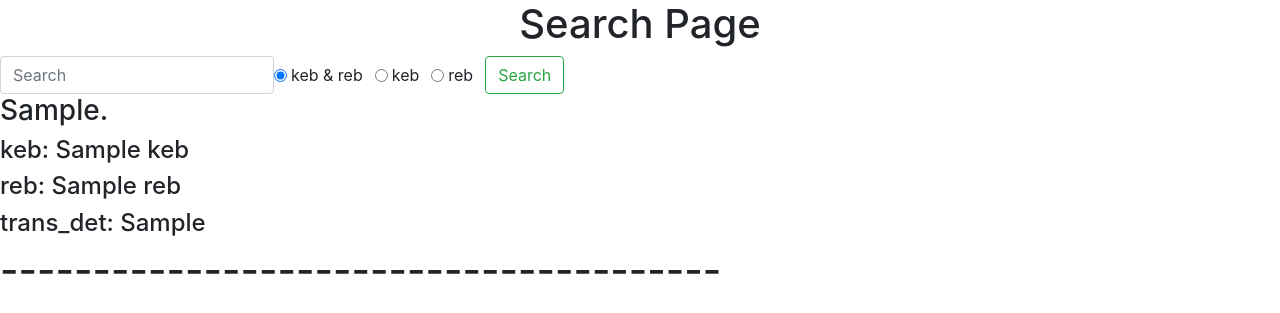
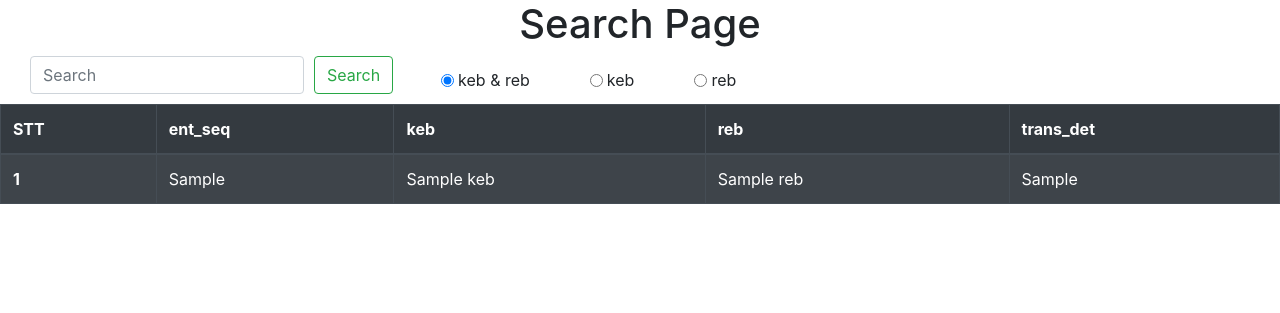
Before and after one commit to DungTranManh/deploy-testing, a Django app: template search/templates/search/index.html in a window 1280 px wide. Shown: the top 313 px of the page. Run offline with Django 3.2, Linux system fonts and the light colour scheme; the template is opened without the code that fills it: most values are stand-ins (such as "Sample title", 1, 10 or a date in 2020).

Commit message:
update ui front-end

```diff
--- a/search/templates/search/index.html
+++ b/search/templates/search/index.html
@@ -11,10 +11,25 @@
       crossorigin="anonymous"
     />
     <title>Search Page</title>
+    <style>
+      input{
+        margin-left: 30px;
+      }
+      table{
+        margin-top: 10px;
+      }
+      div{
+        margin-top: 10px;
+        margin-left: 3em;
+      }
+      button{
+        margin-left:10px;
+      }
+    </style>
   </head>
   <body>
     <h1 class="text-center">Search Page</h1>
-    <form class="form-inline mx-auto" action="{% url 'index' %}">
+    <form class="form-inline mx-auto" action="{% url 'index' %}" >
       <input
         class="form-control"
         type="search"
@@ -22,6 +37,7 @@
         aria-label="Search"
         name="searchbar_value"
       />
+      <button class="btn btn-outline-success" type="submit">Search</button>
       <div class="form-check form-check-inline">
         <input
           class="form-check-input"
@@ -55,15 +71,28 @@
         />
         <label class="form-check-label" for="flexRadioDefault2"> reb </label>
       </div>
-      <button class="btn btn-outline-success" type="submit">Search</button>
     </form>
-
-    {% for data in datas %}
-    <h3>{{data.ent_seq}}.</h3>
-    <h4>keb: {{data.keb}}</h4>
-    <h4>reb: {{data.reb}}</h4>
-    <h4>trans_det: {{data.trans_det}}</h4>
-    <h1>---------------------------------------</h1>
-    {% endfor %}
+    <table class="table table-dark table-bordered table-striped">
+      <thead>
+        <tr>
+          <th scope="col">STT</th>
+          <th scope="col">ent_seq</th>
+          <th scope="col">keb</th>
+          <th scope="col">reb</th>
+          <th scope="col">trans_det</th>
+        </tr>
+      </thead>
+      <tbody>
+        {% for data in datas %}
+        <tr>
+          <th scope="row">{{forloop.counter}}</th>
+          <td>{{data.ent_seq}}</td>
+          <td>{{data.keb}}</td>
+          <td>{{data.reb}}</td>
+          <td>{{data.trans_det}}</td>
+        </tr>
+        {% endfor %}
+      </tbody>
+    </table>
   </body>
 </html>
```
